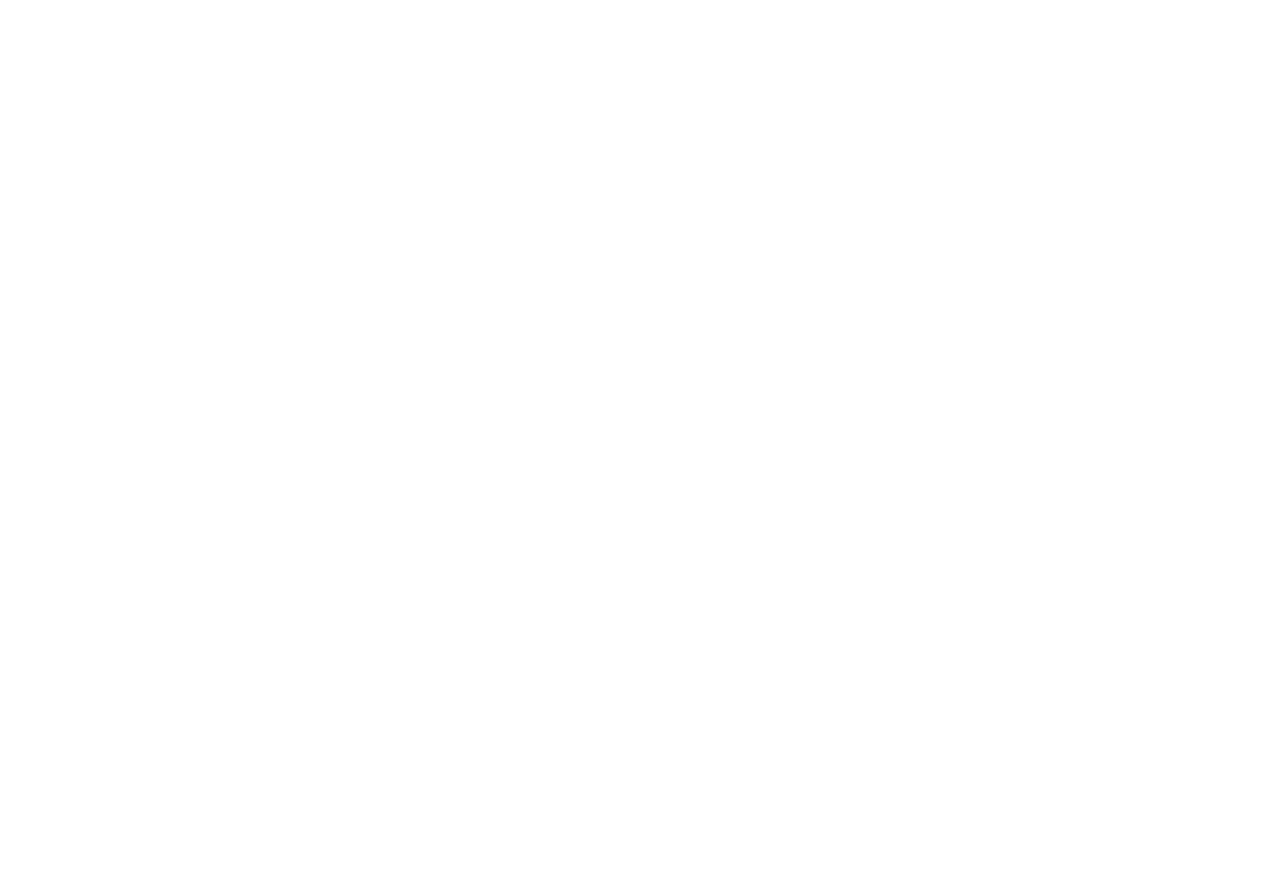
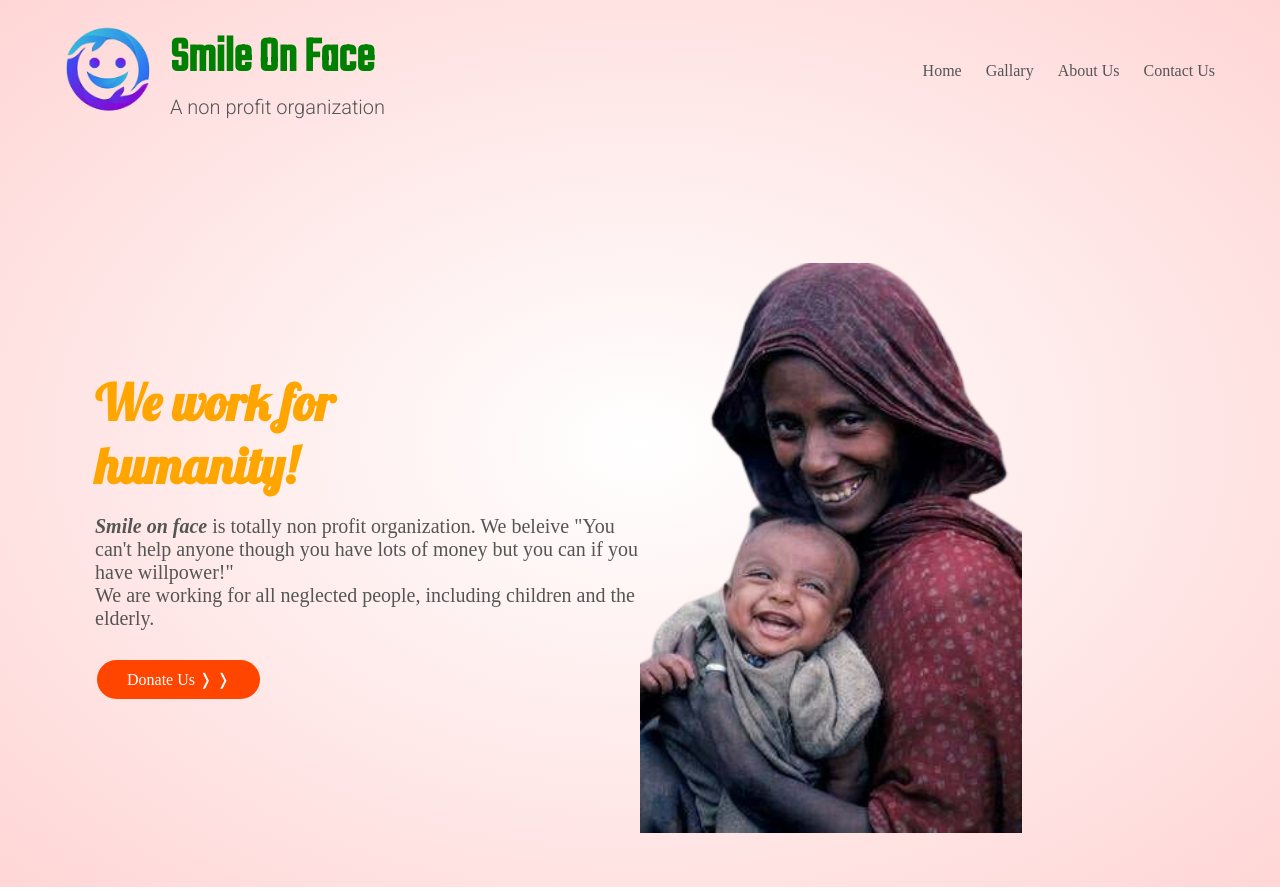
Before and after one commit to arafatuu/SmileOnFaceFoundation, a plain HTML site: page index.html in a window 1280 px wide. Shown: the top 890 px of the page. Before the commit the page ends 800 px from the top, so only its background shows below. Drawn offline with Linux system fonts and the light colour scheme; a web font is replaced by a local one.

Commit message:
Font page design

```diff
--- /dev/null
+++ b/css/style.css
@@ -0,0 +1,112 @@
+* {
+  margin: 0;
+  padding: 0;
+  box-sizing: border-box;
+}
+.navbar {
+  display: flex;
+  align-items: center;
+  padding: 20px;
+  /* border: 2px solid red; */
+}
+nav {
+  flex: 1;
+  text-align: right;
+  /* border: 2px solid red; */
+}
+
+nav ul {
+  display: inline-block;
+  list-style-type: none;
+  /* border: 2px solid red; */
+}
+nav ul li {
+  display: inline-block;
+  margin-right: 20px;
+}
+
+a {
+  text-decoration: none;
+  color: #555;
+}
+p {
+  color: #555;
+}
+.logo {
+  /* border: 2px solid red; */
+}
+
+.orgName {
+  font-family: "Teko", sans-serif;
+  font-size: 50px;
+  color: green;
+}
+.slogun {
+  font-family: "Roboto", sans-serif;
+  font-size: 20px;
+  color: #555;
+}
+.fontMessage {
+  font-size: 20px;
+  color: #555;
+}
+.container {
+  max-width: 1300px;
+  margin: auto;
+  padding: 0px 25px;
+}
+
+.row {
+  /* border: 2px solid red; */
+  display: flex;
+  align-items: center;
+  flex-wrap: wrap;
+  justify-content: space-around;
+}
+.col2 {
+  /* border: 2px solid red; */
+  flex-basis: 50%;
+  min-width: 300px;
+}
+.col2 img {
+  max-width: 100%;
+  padding: 50px 0;
+}
+.Brand-heading {
+  font-family: "Lobster", cursive;
+  font-size: 50px;
+  color: orange;
+}
+.btn {
+  display: inline-block;
+  background: orangered;
+  color: #fff;
+  padding: 10px 30px;
+  margin: 30px 2px;
+  border-radius: 30px;
+}
+.btn:hover {
+  background: tomato;
+  color: #ddd;
+}
+
+header {
+  background: radial-gradient(#fff, #ffd6d6);
+}
+header .row {
+  margin: 70px;
+}
+.fontImage {
+  width: 70%;
+  margin: auto;
+}
+
+.col3 {
+  flex-basis: 30%;
+  min-width: 300px;
+}
+
+.col3 img {
+  max-width: 100%;
+  padding: 50px 0;
+}
--- a/index.html
+++ b/index.html
@@ -4,7 +4,82 @@
     <meta charset="UTF-8" />
     <meta http-equiv="X-UA-Compatible" content="IE=edge" />
     <meta name="viewport" content="width=device-width, initial-scale=1.0" />
-    <title>Welcome-SF</title>
+    <title>Home | Smile On Face</title>
+    <link rel="preconnect" href="https://fonts.googleapis.com" />
+    <link rel="preconnect" href="https://fonts.gstatic.com" crossorigin />
+    <link
+      href="https://fonts.googleapis.com/css2?family=Lobster&family=Roboto:wght@300&family=Style+Script&family=Teko&display=swap"
+      rel="stylesheet"
+    />
+    <link rel="stylesheet" href="css/style.css" />
   </head>
-  <body></body>
+  <body>
+    <header>
+      <div class="container">
+        <div class="navbar">
+          <div class="logo">
+            <img src="images/logo/logo.png" alt="Logo" style="width: 125px" />
+          </div>
+          <div class="tagName">
+            <h2 class="orgName">Smile On Face</h2>
+            <p class="slogun">A non profit organization</p>
+          </div>
+          <nav>
+            <ul>
+              <li><a href="">Home</a></li>
+              <li><a href="">Gallary</a></li>
+              <li><a href="">About Us</a></li>
+              <li><a href="">Contact Us</a></li>
+            </ul>
+          </nav>
+        </div>
+
+        <div class="row">
+          <div class="col2">
+            <h2 class="Brand-heading">
+              We work for<br />
+              humanity!
+            </h2>
+            <br />
+            <p class="fontMessage">
+              <i><b> Smile on face</b></i> is totally non profit organization.
+              We beleive "You can't help anyone though you have lots of money
+              but you can if you have willpower!"
+              <br />
+              We are working for all neglected people, including children and
+              the elderly.
+            </p>
+            <a href="#" class="btn">Donate Us &#10093; &#10093;</a>
+          </div>
+          <div class="col2">
+            <img
+              class="fontImage"
+              src="images/gallary/fontimage/fontImage.png"
+              alt="image"
+            />
+          </div>
+        </div>
+      </div>
+    </header>
+
+    <!-----------------------Section 02-------------------------->
+
+    <div class="row">
+      <div class="col3">
+        <img src="images/gallary/showOff/image1.jpg" alt="" />
+      </div>
+      <div class="col3">
+        <img src="images/gallary/showOff/image2.jpg" alt="" />
+      </div>
+      <div class="col3">
+        <img src="images/gallary/showOff/image3.jpg" alt="" />
+      </div>
+      <div class="col3">
+        <img src="images/gallary/showOff/image4.jpg" alt="" />
+      </div>
+      <div class="col3">
+        <img src="images/gallary/showOff/image5.jpg" alt="" />
+      </div>
+    </div>
+  </body>
 </html>
```
Also changed, not shown: images/gallary/fontimage/fontImage.png (added), images/gallary/showOff/image1.jpg (added), images/gallary/showOff/image2.jpg (added), images/gallary/showOff/image3.jpg (added), images/gallary/showOff/image4.jpg (added), images/gallary/showOff/image5.jpg (added), images/logo/logo.png (added).
